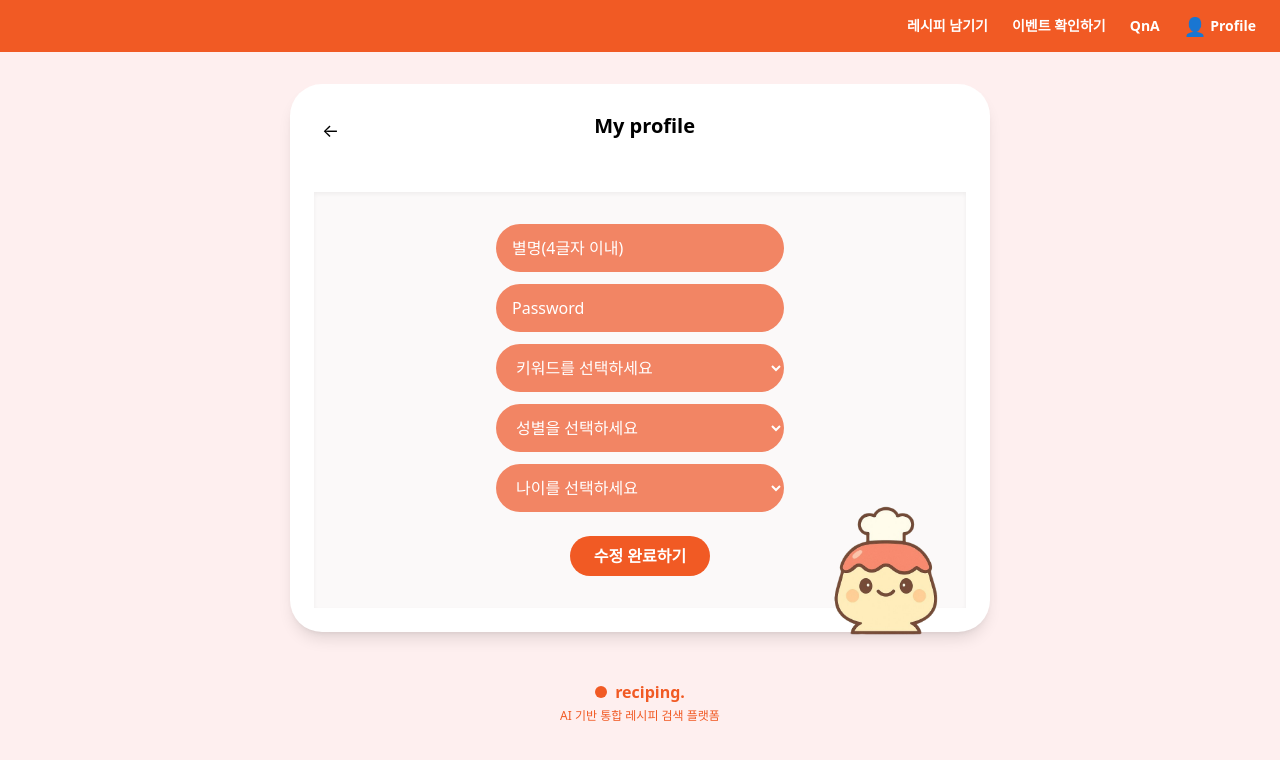
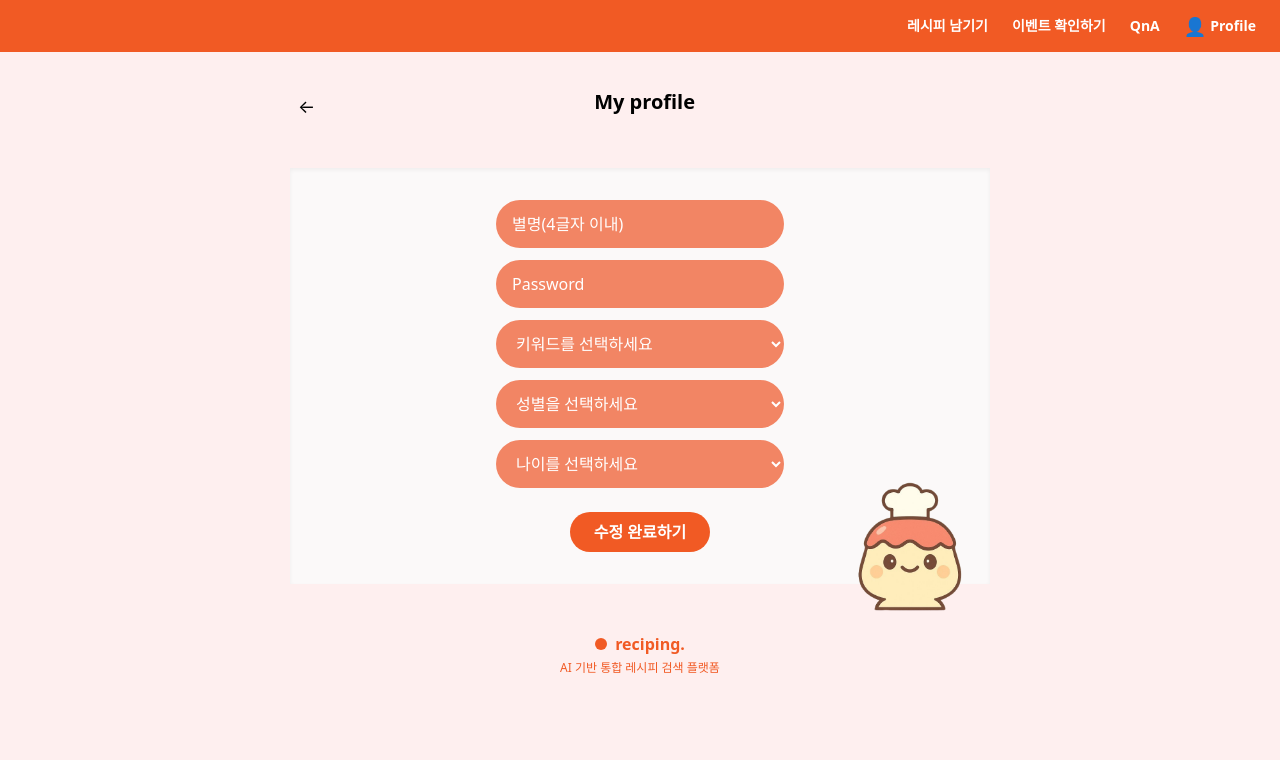
Before and after one commit to Reciping/reciping-FE, a React (Vite) app: page /profile-edit in a window 1280 px wide. Shown: the top 760 px of the page. Built offline with nearby package versions, Linux system fonts and the light colour scheme; no server answers; sample sign-in values are in the browser's storage.

Commit message:
♻️ refactoring : 중앙 컨텐츠 래퍼 분리

```diff
--- /dev/null
+++ b/src/components/ContentWrapper.tsx
@@ -0,0 +1,20 @@
+// src/components/ContentWrapper.tsx
+import React from 'react'
+
+interface ContentWrapperProps {
+  className?: string
+  children: React.ReactNode
+}
+
+const ContentWrapper: React.FC<ContentWrapperProps> = ({
+  children,
+  className = ''
+}) => {
+  return (
+    <div className={`max-w-[700px] mx-auto mt-8 mb-8 relative ${className}`}>
+      {children}
+    </div>
+  )
+}
+
+export default ContentWrapper
--- a/src/pages/Event/index.tsx
+++ b/src/pages/Event/index.tsx
@@ -3,6 +3,7 @@ import { useNavigate } from 'react-router-dom'
 import Navbar from '../../components/Navbar'
 import recipingFront from '../../assets/recipingFront.png' // 캐릭터 이미지
 import PageLayout from '../../components/PageLayout'
+import ContentWrapper from '../../components/ContentWrapper'
 
 // 더미 이벤트 데이터
 const DUMMY_EVENTS = [
@@ -22,7 +23,7 @@ const EventPage: React.FC = () => {
       <Navbar />
 
       {/* 컨텐츠 영역 */}
-      <div className="max-w-[700px] mx-auto mt-8 mb-8 relative">
+      <ContentWrapper>
         {/* 카드 박스 */}
         <div className="bg-white rounded-2xl p-6 shadow-md">
           {/* 상단 바: 뒤로가기 + 제목 */}
@@ -69,7 +70,7 @@ const EventPage: React.FC = () => {
           alt="reciping 캐릭터"
           className="absolute -bottom-2 -right-4 w-40"
         />
-      </div>
+      </ContentWrapper>
     </PageLayout>
   )
 }
--- a/src/pages/ProfileEdit/index.tsx
+++ b/src/pages/ProfileEdit/index.tsx
@@ -4,6 +4,7 @@ import recipingFront from '../../assets/recipingFront.png' // 캐릭터 이미
 import Navbar from '../../components/Navbar'
 import Footer from '../../components/Footer'
 import PageLayout from '../../components/PageLayout'
+import ContentWrapper from '../../components/ContentWrapper'
 
 const ProfileEdit = () => {
     const navigate = useNavigate()
@@ -34,7 +35,7 @@ const ProfileEdit = () => {
         <PageLayout>
             <Navbar />
 
-            <div className="max-w-[700px] mx-auto mt-8 bg-white rounded-xl p-6 shadow-lg">
+            <ContentWrapper>
                 {/* ✅ 상단 바 (뒤로가기, 타이틀, 로그아웃) */}
                 <div className="flex justify-between items-center mb-6">
                     {/* 뒤로가기 */}
@@ -125,7 +126,7 @@ const ProfileEdit = () => {
                     {/* 캐릭터 이미지 */}
                     <img src={recipingFront} alt="recipingFront" className="absolute -bottom-10 right-0 w-40" />
                 </div>
-            </div>
+            </ContentWrapper>
 
             <Footer />
         </PageLayout>
--- a/src/pages/Write/index.tsx
+++ b/src/pages/Write/index.tsx
@@ -3,6 +3,7 @@ import { useNavigate } from 'react-router-dom'
 import { useState } from 'react'
 import axios from 'axios'
 import PageLayout from '../../components/PageLayout'
+import ContentWrapper from '../../components/ContentWrapper'
 import Footer from '../../components/Footer'
 
 const Write = () => {
@@ -64,7 +65,7 @@ const Write = () => {
       <Navbar />
 
       {/* 작성 폼 영역 */}
-      <div className="max-w-[700px] mx-auto p-6 mt-6 bg-white rounded-xl shadow-md">
+      <ContentWrapper>
         {/* 뒤로가기 아이콘 또는 버튼 */}
         <button className="mb-4 text-lg text-gray-600 hover:text-black cursor-pointer" onClick={() => navigate(-1)} aria-label="뒤로가기">{'←'}</button>
 
@@ -108,7 +109,7 @@ const Write = () => {
             발행하기
           </button>
         </div>
-      </div>
+      </ContentWrapper>
       <Footer />
     </PageLayout>
   )
```
